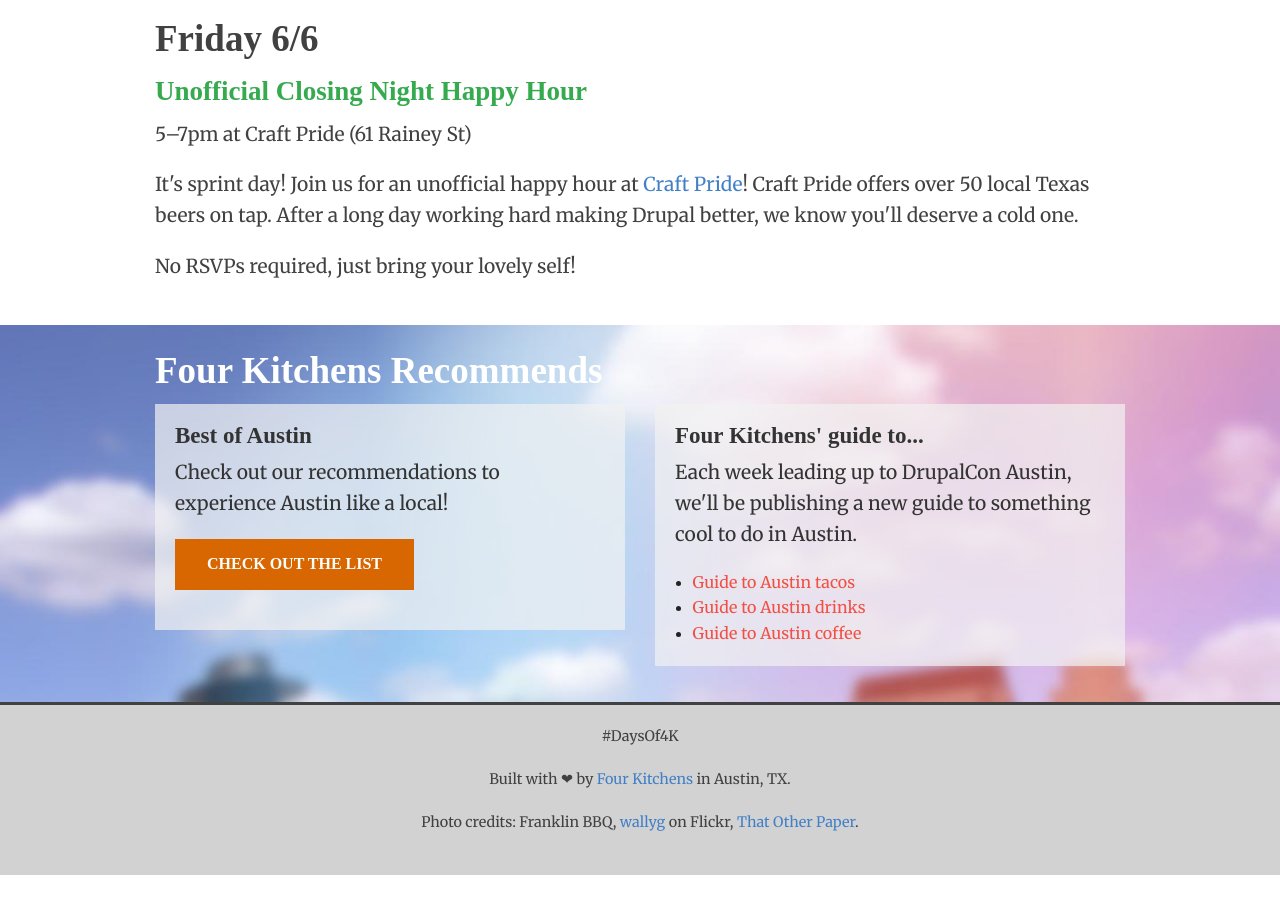
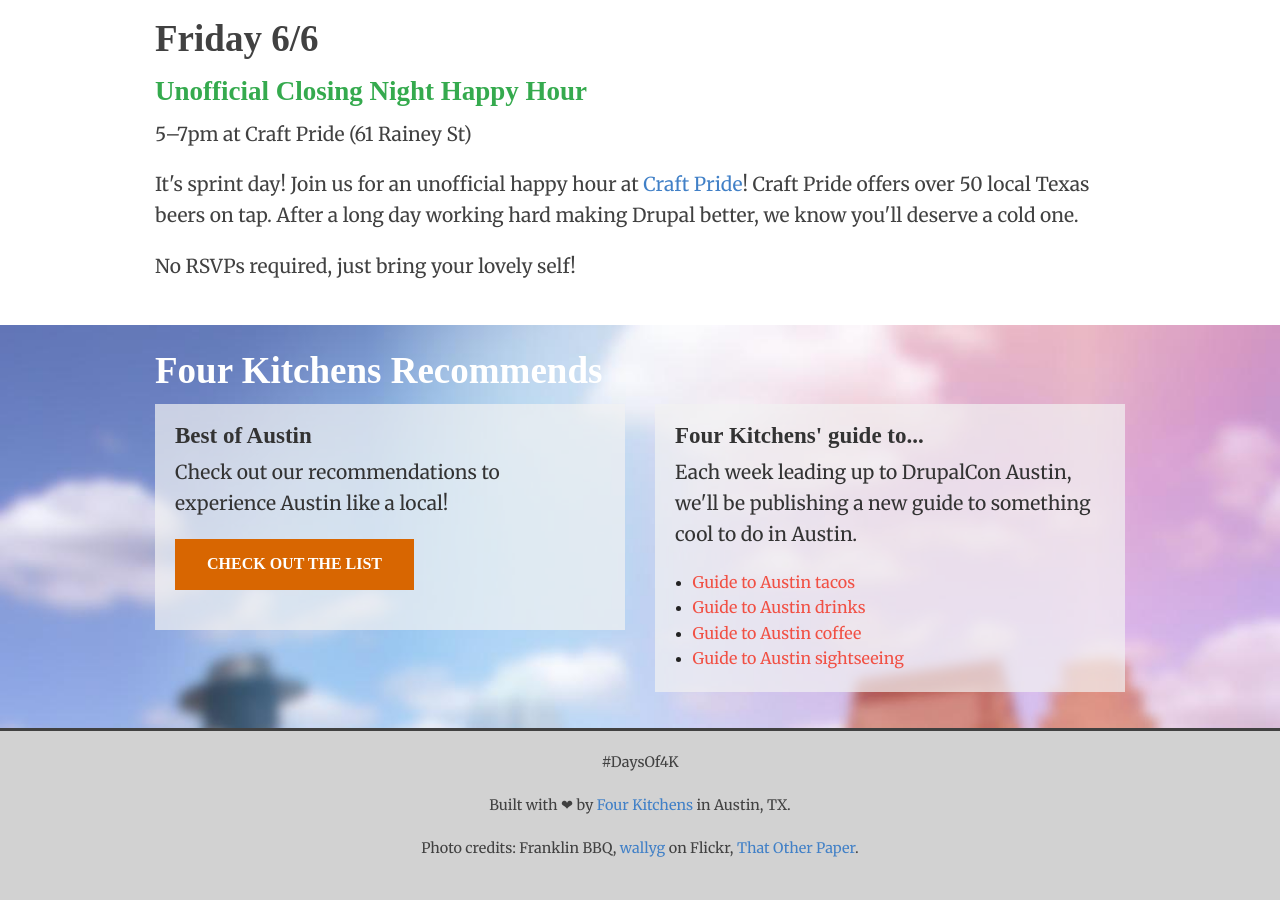
Before and after one commit to fourkitchens/4days-of-4K, a Jekyll site: the page built from index.html, in a window 1280 px wide and 900 px high, scrolled down 2137 px. Built offline with Jekyll 4.4.1, drawn with Linux system fonts in a browser that asks for light colours; some web fonts are replaced; Markdown is read by kramdown in place of the engine named in the settings; before the commit the page ends 3012 px from its top, so only the background shows below that.

Commit message:
Adding sightseeing guide

```diff
--- a/index.html
+++ b/index.html
@@ -124,6 +124,7 @@
               <li><a href="http://fourkitchens.com/blog/2014/04/30/4daysof4k-four-kitchens-guide-austin-tacos/">Guide to Austin tacos</a></li>
               <li><a href="http://fourkitchens.com/blog/2014/05/07/4daysof4k-four-kitchens-guide-austin-drinks/">Guide to Austin drinks</a></li>
               <li><a href="http://fourkitchens.com/blog/2014/05/14/four-kitchens-guide-austin-coffee/">Guide to Austin coffee</a></li>
+              <li><a href="http://fourkitchens.com/blog/2014/05/23/4daysof4k-four-kitchens-guide-austin-sightseeing/">Guide to Austin sightseeing</a></li>
             </ul>
           </div>
         </div>
```
